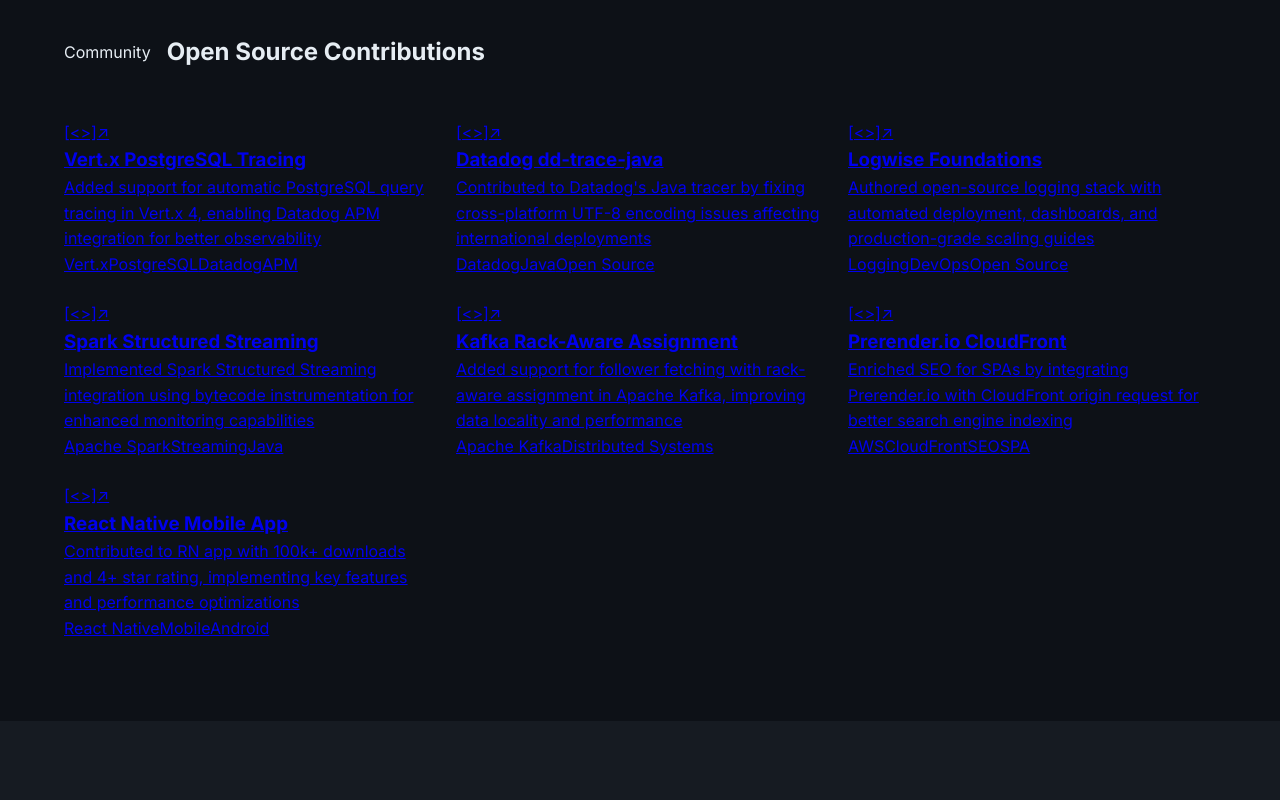
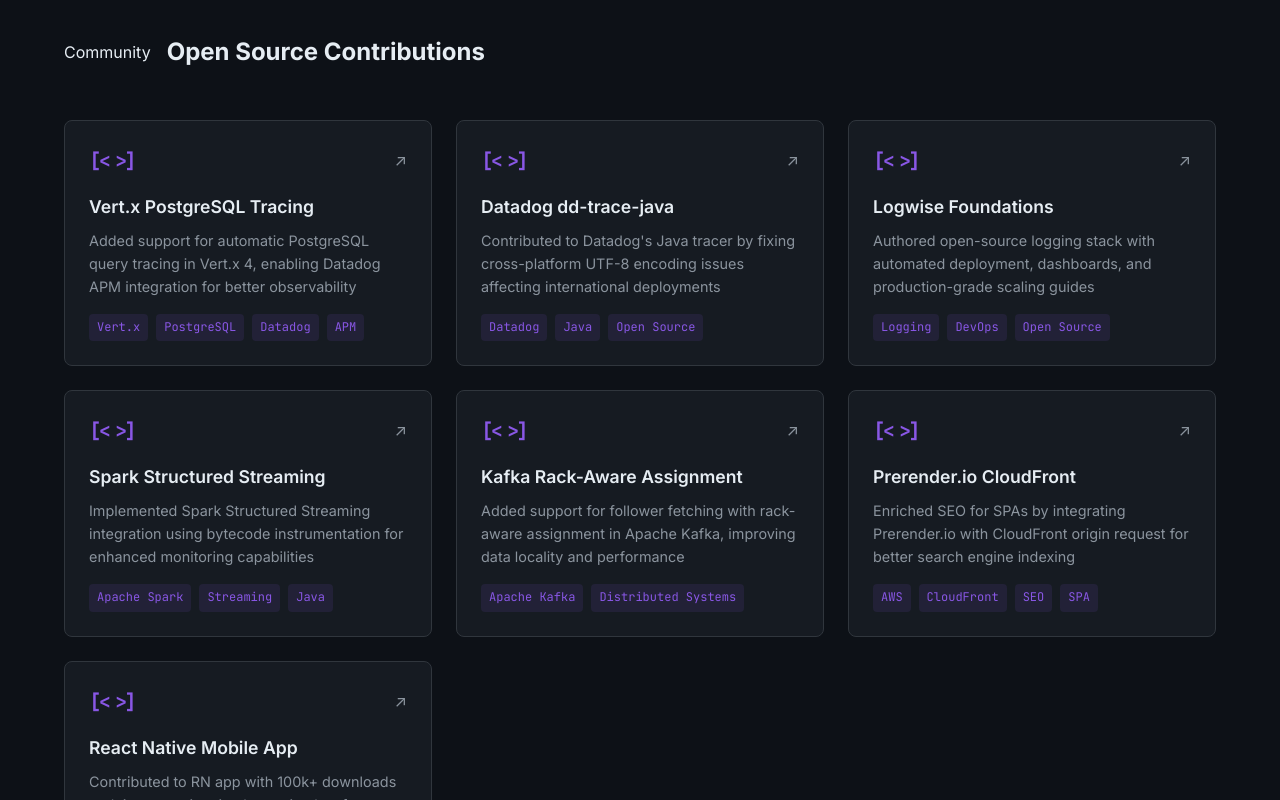
Before and after one commit to saravadeo/react-website, a React (Create React App) app: page / in a window 1280 px wide. Shown: the part 4200-5000 px from the top of the page. Built offline with nearby package versions, Linux system fonts and the light colour scheme; the HTML template or start-up script is replaced by a standard one.

Commit message:
Fix mobile responsive issues: navigation, stats, skills, experience layout

```diff
--- a/src/scss/main.scss
+++ b/src/scss/main.scss
@@ -578,16 +578,23 @@
 .opensource {
   &__grid {
     display: grid;
-    grid-template-columns: repeat(auto-fit, minmax(350px, 1fr));
+    grid-template-columns: repeat(auto-fit, minmax(320px, 1fr));
     gap: 1.5rem;
+
+    @media (max-width: 768px) {
+      grid-template-columns: 1fr;
+      gap: 1rem;
+    }
   }
 
-  &__item {
+  &__card {
     background: $geek-bg-secondary;
     border: 1px solid $geek-border;
     border-radius: 8px;
     padding: 1.5rem;
     transition: all 0.2s;
+    display: block;
+    text-decoration: none;
 
     &:hover {
       border-color: $geek-accent-purple;
@@ -595,40 +602,58 @@
       box-shadow: 0 8px 24px rgba($geek-accent-purple, 0.1);
     }
 
-    &-header {
+    @media (max-width: 768px) {
+      padding: 1.25rem;
+    }
+  }
+
+  &__card-header {
     display: flex;
     align-items: center;
     gap: 0.75rem;
     margin-bottom: 1rem;
   }
 
-    &-icon {
-      font-size: 1.5rem;
+  &__icon {
+    font-size: 1.25rem;
+    color: $geek-accent-purple;
+    font-family: $font-mono;
+    font-weight: 700;
   }
 
-    &-title {
+  &__arrow {
+    margin-left: auto;
+    color: $geek-text-secondary;
+    font-size: 1rem;
+  }
+
+  &__title {
     font-size: 1.1rem;
     font-weight: 600;
     color: $geek-text-primary;
+    margin-bottom: 0.5rem;
   }
 
-    p {
+  &__description {
     color: $geek-text-secondary;
     font-size: 0.9rem;
     line-height: 1.6;
     margin-bottom: 1rem;
   }
 
-    &-link {
-      color: $geek-accent-blue;
-      font-size: 0.85rem;
-      text-decoration: none;
+  &__tags {
+    display: flex;
+    flex-wrap: wrap;
+    gap: 0.5rem;
+  }
+
+  &__tag {
+    background: rgba($geek-accent-purple, 0.1);
+    color: $geek-accent-purple;
+    padding: 0.25rem 0.5rem;
+    border-radius: 4px;
+    font-size: 0.75rem;
     font-family: $font-mono;
-
-      &:hover {
-        text-decoration: underline;
-      }
-    }
   }
 }
 
@@ -777,28 +802,51 @@
       opacity: 0;
       pointer-events: none;
       transition: all 0.3s;
+      z-index: 999;
 
       &--open {
         transform: translateY(0);
         opacity: 1;
         pointer-events: auto;
       }
+
+      li {
+        width: 100%;
+        text-align: center;
+
+        a {
+          display: block;
+          padding: 0.75rem;
+          font-size: 1rem;
+        }
+      }
     }
 
     &__mobile-toggle {
       display: flex;
+      z-index: 1001;
     }
   }
 
   .hero {
     padding: 5rem 1rem 3rem;
+    min-height: auto;
 
     &__name {
       font-size: 2rem;
+      line-height: 1.2;
     }
 
     &__title {
-      font-size: 1.25rem;
+      font-size: 1.1rem;
+    }
+
+    &__typing {
+      font-size: 0.85rem;
+    }
+
+    &__summary {
+      font-size: 0.95rem;
     }
 
     &__cta {
@@ -812,13 +860,21 @@
   }
 
   .stats-bar {
+    padding: 2rem 0;
+
     &__grid {
       grid-template-columns: repeat(2, 1fr);
-      gap: 1rem;
+      gap: 1.5rem 1rem;
     }
 
-    &__item-number {
-      font-size: 1.5rem;
+    &__item {
+      &-number {
+        font-size: 1.75rem;
+      }
+
+      &-label {
+        font-size: 0.8rem;
+      }
     }
   }
 
@@ -834,8 +890,128 @@
     }
   }
 
-  .experience__timeline {
-    padding-left: 1.5rem;
+  .skills {
+    &__grid {
+      grid-template-columns: 1fr;
+    }
+
+    &__category {
+      padding: 1.25rem;
+    }
+  }
+
+  .experience {
+    &__timeline {
+      padding-left: 1rem;
+
+      &::before {
+        left: 0;
+      }
+    }
+
+    &__item {
+      padding-bottom: 2rem;
+
+      &::before {
+        left: -1rem;
+        width: 10px;
+        height: 10px;
+        margin-left: -4px;
+      }
+    }
+
+    &__header {
+      flex-direction: column;
+      gap: 0.25rem;
+    }
+
+    &__company {
+      font-size: 1.1rem;
+    }
+
+    &__role {
+      font-size: 0.95rem;
+    }
+
+    &__achievements {
+      li {
+        font-size: 0.9rem;
+      }
+    }
+  }
+
+  .opensource {
+    &__grid {
+      grid-template-columns: 1fr;
+    }
+
+    &__card {
+      padding: 1.25rem;
+    }
+  }
+
+  .contact {
+    &__title {
+      font-size: 1.5rem;
+    }
+
+    &__link {
+      padding: 0.875rem 1rem;
+      font-size: 0.9rem;
+    }
+  }
+
+  .about {
+    &__grid {
+      grid-template-columns: 1fr;
+      gap: 2rem;
+    }
+
+    &__highlight {
+      padding: 0.875rem;
+    }
+  }
+
+  .education {
+    &__item {
+      flex-direction: column;
+      padding: 1.25rem;
+
+      &-meta {
+        text-align: left;
+      }
+    }
+  }
+}
+
+// Extra small screens
+@media (max-width: 480px) {
+  .hero {
+    &__name {
+      font-size: 1.75rem;
+    }
+  }
+
+  .stats-bar {
+    &__item {
+      &-number {
+        font-size: 1.5rem;
+      }
+
+      &-label {
+        font-size: 0.75rem;
+      }
+    }
+  }
+
+  .container {
+    padding: 0 1rem;
+  }
+
+  .nav {
+    &__container {
+      padding: 0 1rem;
+    }
   }
 }
 
```
Lines whose indentation alone changed are shown as unchanged.
